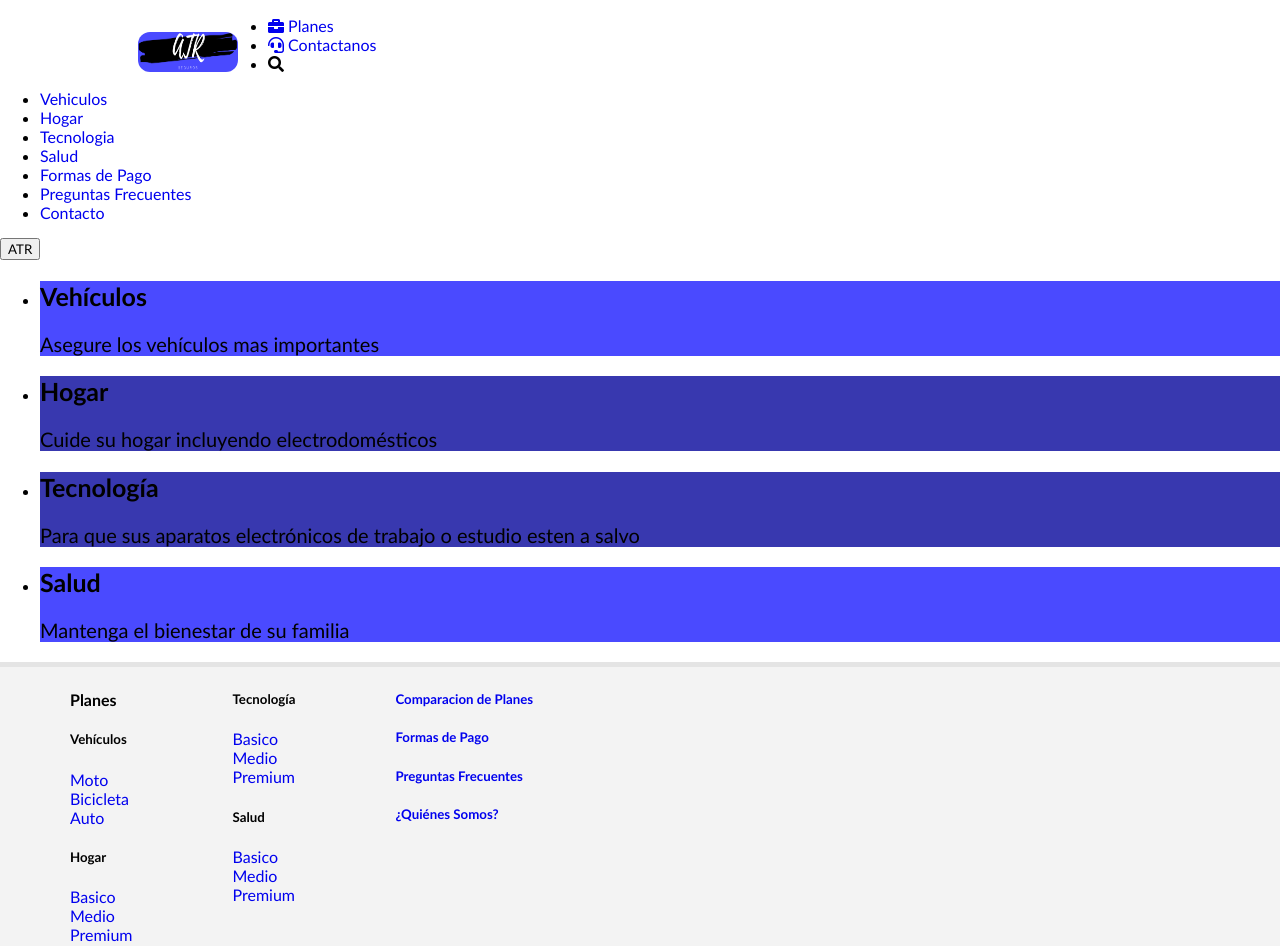
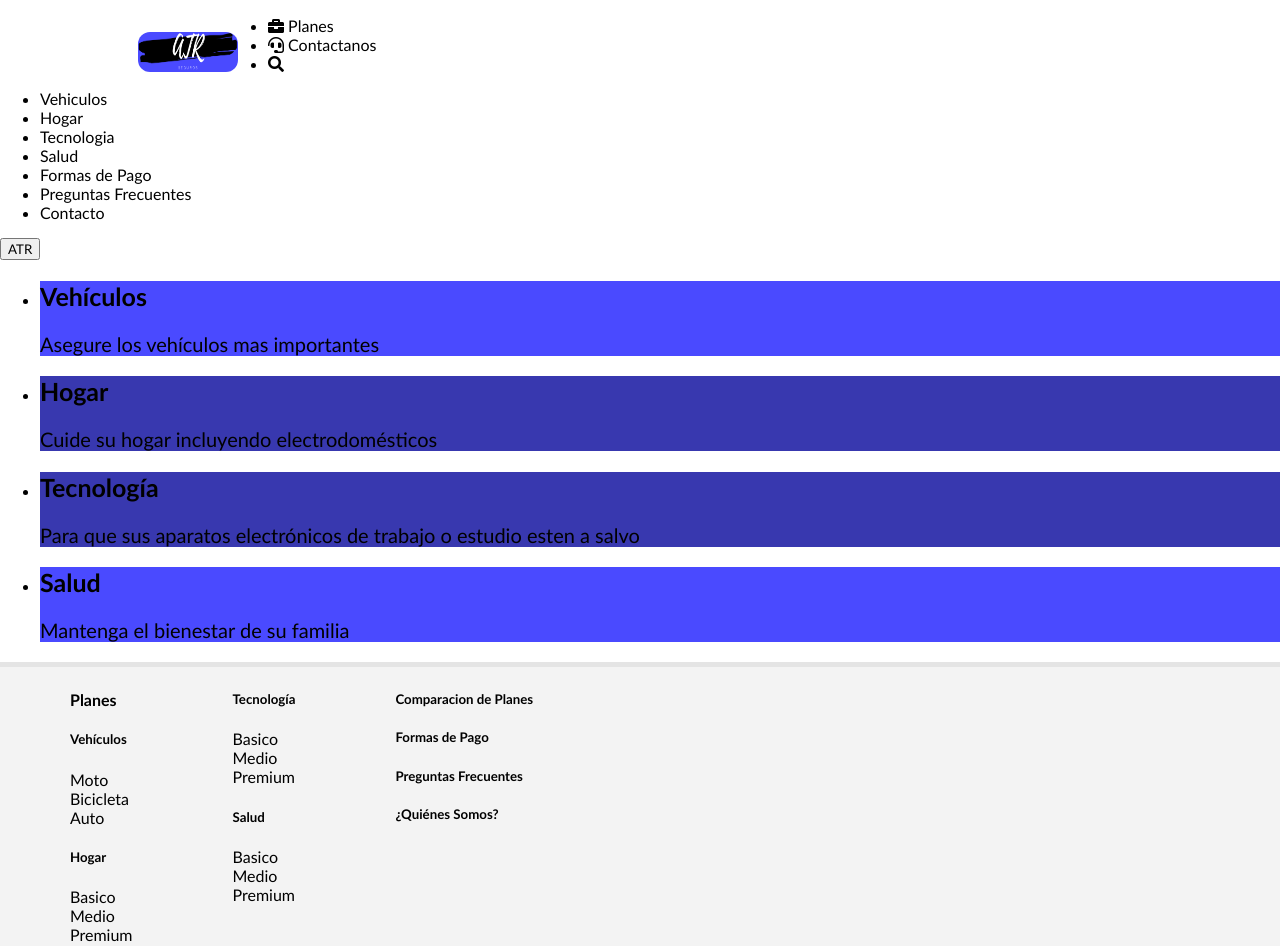
Before and after one commit to Evynith/TIO, a PHP site: page /index.html in a window 1280 px wide. Run offline with PHP 8.4, Linux system fonts and the light colour scheme; some libraries are stand-ins or nearby versions.

Commit message:
cambio color <a> en css

```diff
--- a/css/style.css
+++ b/css/style.css
@@ -6,6 +6,7 @@ body{
 }
 a:link{
   text-decoration:none;
+  color: inherit;
 }
 .pie_pagina a:visited {
   color: #003fff;
```
